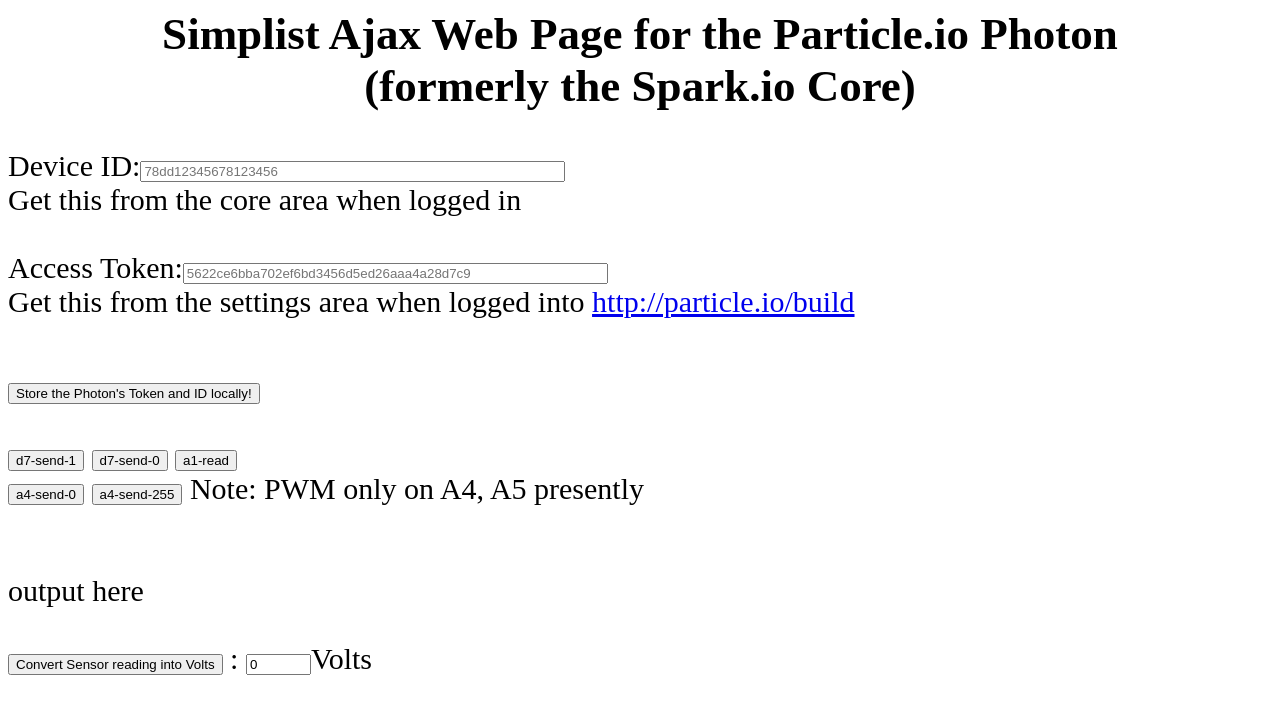
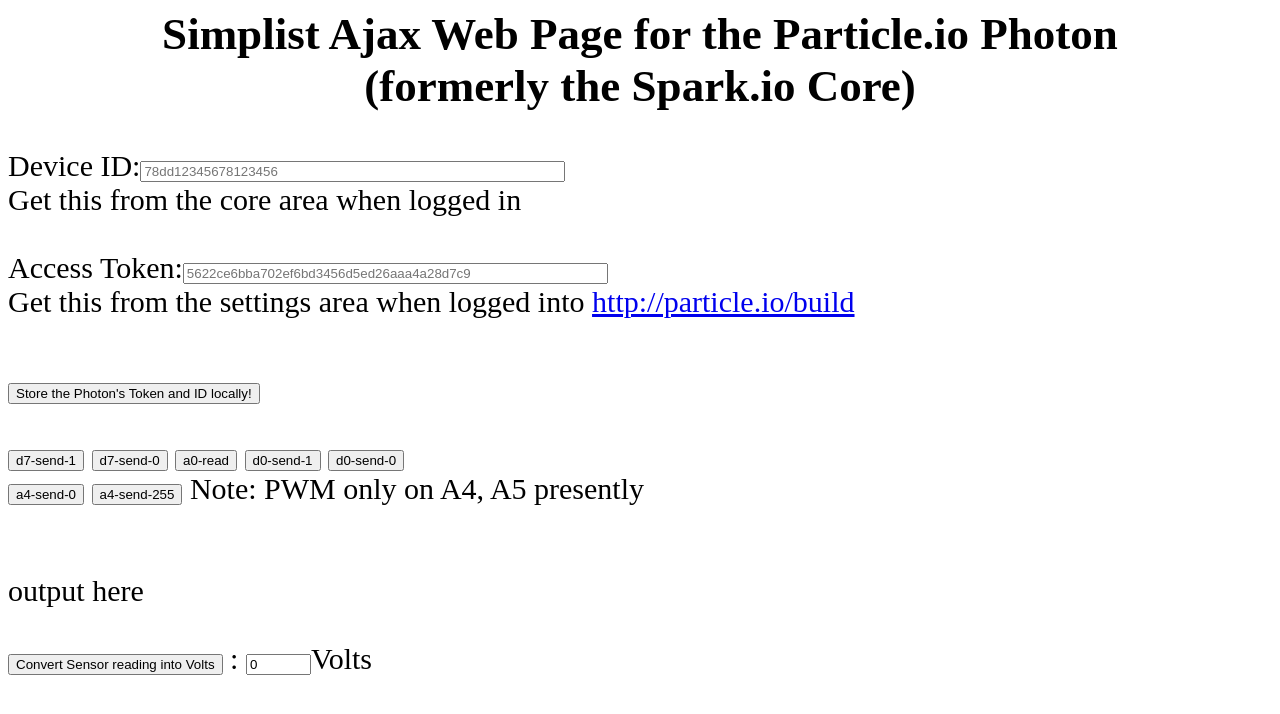
Before and after one commit to FZSKYO/fred, a plain HTML site: page photon.html in a window 1280 px wide. Drawn offline with Linux system fonts and the light colour scheme.

Commit message:
Update photon.html

```diff
--- a/photon.html
+++ b/photon.html
@@ -194,8 +194,19 @@
 
 
 
-<input type="button" value="a1-read" onClick="{
-    sendToSpark('a1-read')
+<input type="button" value="a0-read" onClick="{
+    sendToSpark('a0-read')
+}">
+
+
+
+<input type="button" value="d0-send-1" onClick="{
+    sendToSpark('d0-send-1')
+}">
+
+
+<input type="button" value="d0-send-0" onClick="{
+    sendToSpark('d0-send-0')
 }"><br>
 
 
```
